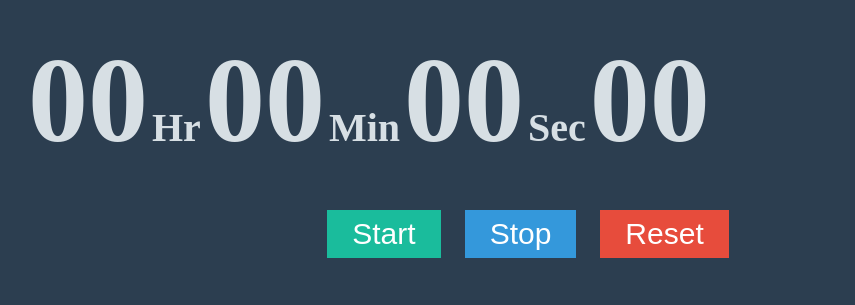
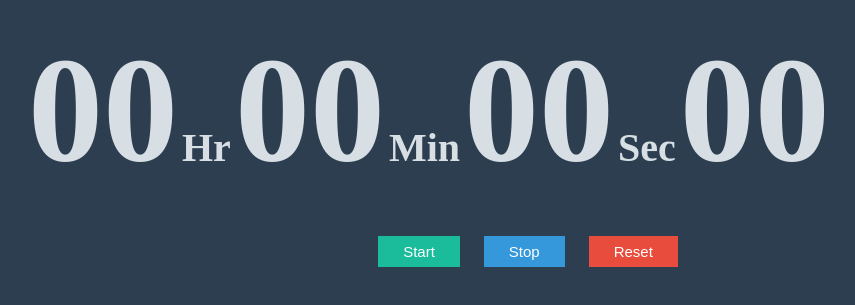
Before and after one commit to jatinkumar0066/Stopwatch, a plain HTML site: page index.html in a window 1280 px wide. Shown: the part 263-568 px from the top of the page, without its empty margins (112-967 px from the left). Drawn offline with Linux system fonts and the light colour scheme.

Commit message:
Update project.css

```diff
--- a/project.css
+++ b/project.css
@@ -56,21 +56,3 @@ body{
 
 
 }
-
-@media screen and (min-width:810px) {
-    #time{
-        width: 700px;
-        height: auto;
-
-    }
-    .digit{
-        font-size: 120px;
-}
-.txt{
-    size: 100px;
-}
-.btn{
-    font-size: 30px;
-}
-
-}
```
